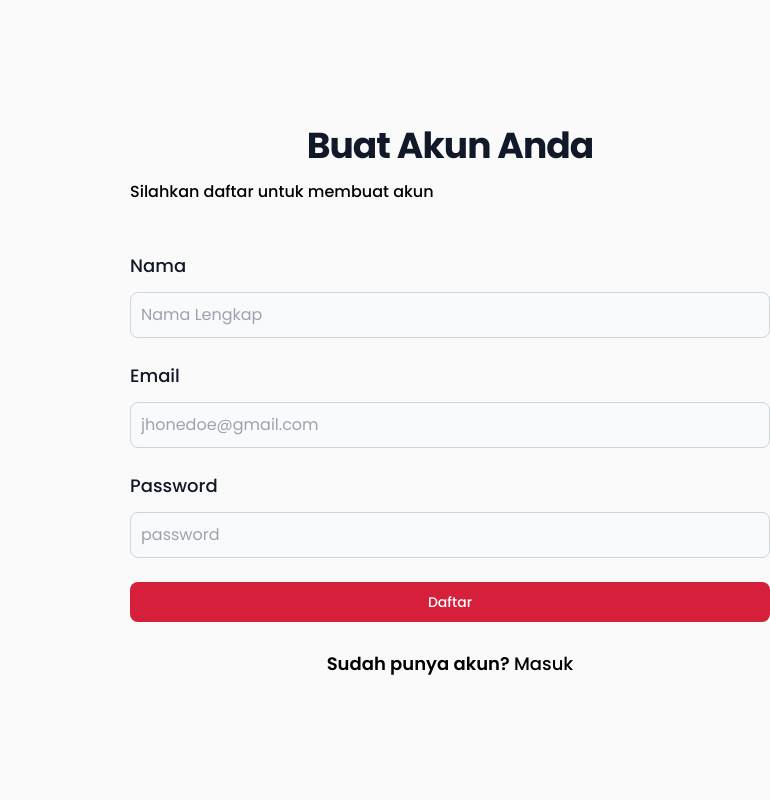
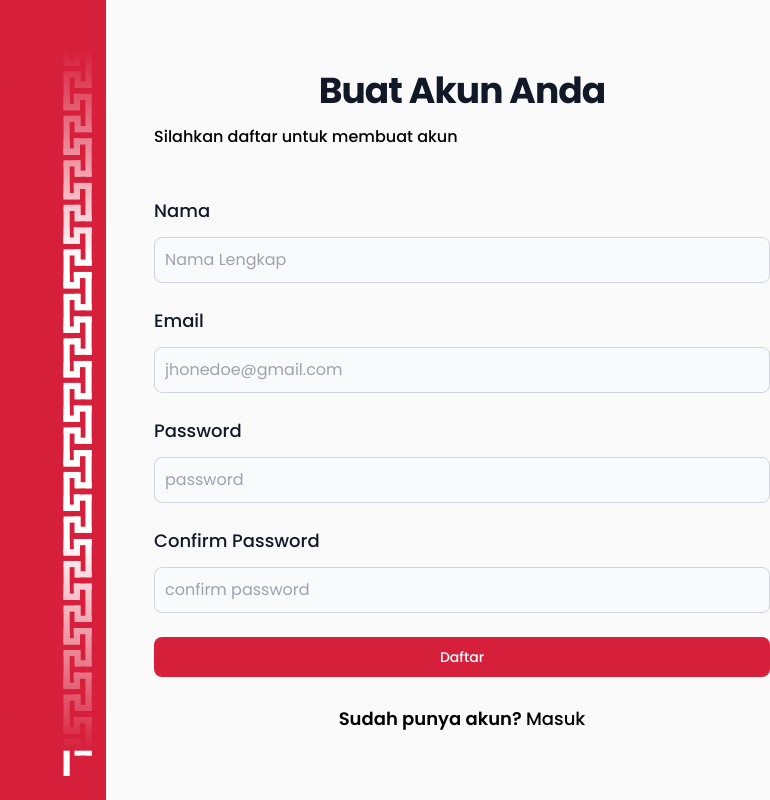
Before and after one commit to Kasa-Talk/kasatalk, a Next.js app: page /register in a window 1280 px wide. Shown: the whole page, without its empty margins (510-1280 px from the left). Built offline with nearby package versions, Linux system fonts and the light colour scheme.

Commit message:
adding background page register and form confirm password

```diff
--- a/src/app/(auth)/login/page.tsx
+++ b/src/app/(auth)/login/page.tsx
@@ -5,7 +5,7 @@ const Page = () => {
   return (
     <div className="grid grid-cols-2 h-screen gap-12">
       <div className="bg-primary flex justify-end">
-        <Image src={'/asset/batik-icon-vertikal.svg'} width={100} height={100} alt="batik-image" className="" />
+        <Image src={'/asset/batik-icon-vertikal.svg'} width={100} height={100} alt="batik-image"/>
       </div>
       <div className="my-auto">
         <h1 className="text-4xl pb-3 text-center font-bold leading-tight tracking-tight text-gray-900 dark:text-black">
--- a/src/app/(auth)/register/page.tsx
+++ b/src/app/(auth)/register/page.tsx
@@ -1,9 +1,12 @@
 import Link from "next/link";
+import Image from 'next/image';
 
 const Page = () => {
   return (
-    <div className="grid grid-cols-2 h-screen">
-      <div></div>
+    <div className="grid grid-cols-2 h-screen gap-12">
+      <div className="bg-primary flex justify-end">
+        <Image src={'/asset/batik-icon-vertikal.svg'} width={100} height={100} alt="batik-image"/>
+      </div>
       <div className="my-auto">
         <h1 className="text-4xl pb-3 text-center font-bold leading-tight tracking-tight text-gray-900 dark:text-black">
           Buat Akun Anda
@@ -34,6 +37,14 @@ const Page = () => {
                   className="bg-gray-50 border border-gray-300 text-gray-900 w-full p-2.5 focus:outline-red-600 rounded-lg"
                   placeholder="password"/>
           </div>
+          <div>
+            <label className="block mb-3 text-lg font-medium text-gray-900">
+              Confirm Password
+            </label>
+            <input type="password"
+                  className="bg-gray-50 border border-gray-300 text-gray-900 w-full p-2.5 focus:outline-red-600 rounded-lg"
+                  placeholder="confirm password"/>
+          </div>
           <button
             type="submit"
             className="w-full text-white bg-primary focus:ring-4 focus:outline-none focus:ring-primary-300 font-medium rounded-lg text-sm px-5 py-2.5 text-center">
```
